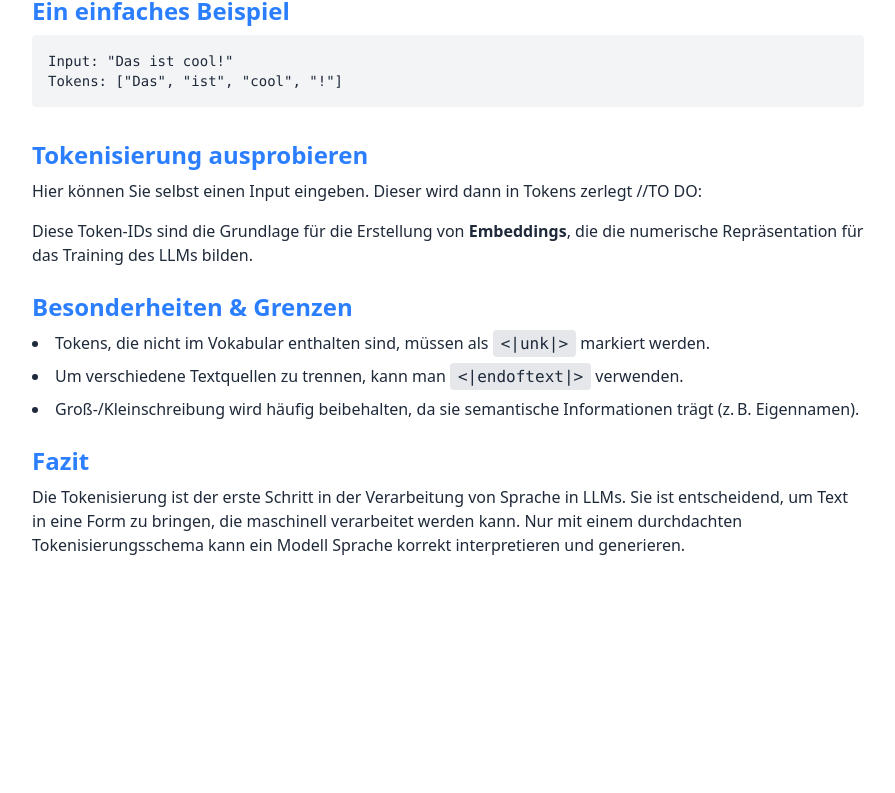
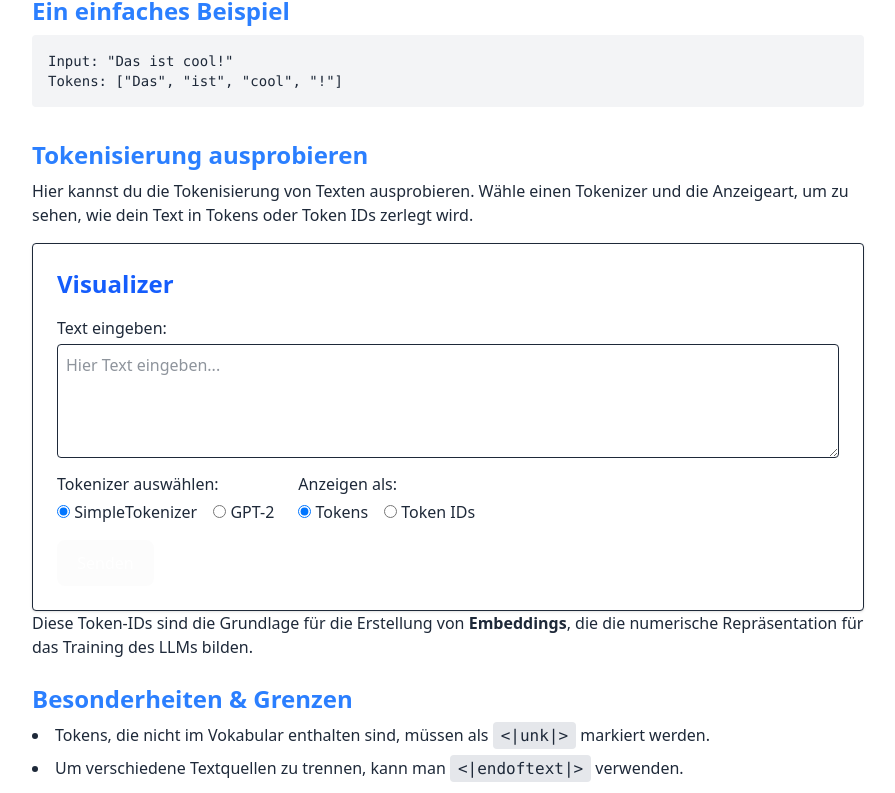
Before and after one commit to TNattermann/weiss-die-ki-dass-sie-nichts-weiss-frontend, a React (Vite) app: page /tokeninfo in a window 1280 px wide. Shown: the part 445-1238 px from the top of the page, without its empty margins (192-1087 px from the left). Before the commit the page ends 1050 px from the top, so only its background shows below. Built offline with nearby package versions, Linux system fonts and the light colour scheme.

Commit message:
first visualizer setup

```diff
--- a/src/pages/tokenInfo/TokenInfo.tsx
+++ b/src/pages/tokenInfo/TokenInfo.tsx
@@ -1,3 +1,5 @@
+import TokenVisualizer from "./TokenVisualizer.tsx";
+
 function TokenInfo() {
     return (
         <div className="p-8 max-w-4xl mx-auto text-gray-800">
@@ -24,9 +26,9 @@ function TokenInfo() {
 
             <h2 className="text-2xl font-semibold text-blue-500 mb-2 mt-8">Tokenisierung ausprobieren</h2>
             <p className="mb-4">
-                Hier können Sie selbst einen Input eingeben. Dieser wird dann in Tokens zerlegt
-                //TO DO:
+                Hier kannst du die Tokenisierung von Texten ausprobieren. Wähle einen Tokenizer und die Anzeigeart, um zu sehen, wie dein Text in Tokens oder Token IDs zerlegt wird.
             </p>
+            <TokenVisualizer />
 
             <p className="mb-6">
                 Diese Token-IDs sind die Grundlage für die Erstellung von <strong>Embeddings</strong>, die die numerische Repräsentation für das Training des LLMs bilden.
--- /dev/null
+++ b/src/pages/tokenInfo/TokenVisualizer.tsx
@@ -0,0 +1,175 @@
+import { useState } from "react";
+
+type TokenizerType = "simple" | "gpt2";
+type ViewMode = "tokens" | "token_ids";
+
+interface TokensResponse {
+    tokens: string[];
+}
+
+interface TokenIdsResponse {
+    token_ids: number[];
+}
+
+const BASE_URL = "http://localhost:8000"; // API Basis-URL anpassen!
+
+function TokenVisualizer() {
+    const [text, setText] = useState("");
+    const [tokenizer, setTokenizer] = useState<TokenizerType>("simple");
+    const [viewMode, setViewMode] = useState<ViewMode>("tokens");
+    const [tokens, setTokens] = useState<string[] | null>(null);
+    const [tokenIds, setTokenIds] = useState<number[] | null>(null);
+    const [loading, setLoading] = useState(false);
+    const [error, setError] = useState<string | null>(null);
+
+    async function handleSubmit() {
+        setLoading(true);
+        setError(null);
+        setTokens(null);
+        setTokenIds(null);
+
+        try {
+            const endpoint = viewMode === "tokens" ? "/tokens" : "/token_ids";
+
+            const response = await fetch(`${BASE_URL}${endpoint}`, {
+                method: "POST",
+                headers: {
+                    "Content-Type": "application/json",
+                },
+                body: JSON.stringify({
+                    text,
+                    tokenizer,
+                }),
+            });
+
+            if (!response.ok) {
+                throw new Error(`API Fehler: ${response.statusText}`);
+            }
+
+            if (viewMode === "tokens") {
+                const data: TokensResponse = await response.json();
+                setTokens(data.tokens);
+            } else {
+                const data: TokenIdsResponse = await response.json();
+                setTokenIds(data.token_ids);
+            }
+        } catch (err: any) {
+            setError(err.message || "Unbekannter Fehler");
+        } finally {
+            setLoading(false);
+        }
+    }
+
+    return (
+        <div className="max-w-4xl mx-auto p-6 border rounded bg-white shadow">
+            <h2 className="text-2xl font-semibold mb-4 text-blue-600">Visualizer</h2>
+
+            <label className="block mb-2 font-medium">
+                Text eingeben:
+                <textarea
+                    className="w-full p-2 border rounded mt-1"
+                    rows={4}
+                    value={text}
+                    onChange={(e) => setText(e.target.value)}
+                    placeholder="Hier Text eingeben..."
+                />
+            </label>
+
+            <div className="flex gap-6 mb-4">
+                <div>
+                    <p className="font-medium mb-1">Tokenizer auswählen:</p>
+                    <label className="mr-4">
+                        <input
+                            type="radio"
+                            name="tokenizer"
+                            value="simple"
+                            checked={tokenizer === "simple"}
+                            onChange={() => setTokenizer("simple")}
+                        />{" "}
+                        SimpleTokenizer
+                    </label>
+                    <label>
+                        <input
+                            type="radio"
+                            name="tokenizer"
+                            value="gpt2"
+                            checked={tokenizer === "gpt2"}
+                            onChange={() => setTokenizer("gpt2")}
+                        />{" "}
+                        GPT-2
+                    </label>
+                </div>
+
+                <div>
+                    <p className="font-medium mb-1">Anzeigen als:</p>
+                    <label className="mr-4">
+                        <input
+                            type="radio"
+                            name="viewMode"
+                            value="tokens"
+                            checked={viewMode === "tokens"}
+                            onChange={() => setViewMode("tokens")}
+                        />{" "}
+                        Tokens
+                    </label>
+                    <label>
+                        <input
+                            type="radio"
+                            name="viewMode"
+                            value="token_ids"
+                            checked={viewMode === "token_ids"}
+                            onChange={() => setViewMode("token_ids")}
+                        />{" "}
+                        Token IDs
+                    </label>
+                </div>
+            </div>
+
+            <button
+                onClick={handleSubmit}
+                className="bg-blue-600 text-white px-4 py-2 rounded hover:bg-blue-700 disabled:opacity-50"
+                disabled={loading || !text.trim()}
+            >
+                {loading ? "Senden..." : "Senden"}
+            </button>
+
+            {error && (
+                <p className="mt-4 text-red-600 font-semibold">Fehler: {error}</p>
+            )}
+
+            {(tokens || tokenIds) && (
+                <div className="mt-6 p-4 bg-gray-100 rounded overflow-x-auto">
+                    <h3 className="font-semibold mb-2">
+                        Ergebnis ({viewMode === "tokens" ? "Tokens" : "Token IDs"}):
+                    </h3>
+
+                    <div className="flex flex-wrap gap-1">
+                        {viewMode === "tokens" && tokens
+                            ? tokens.map((token, idx) => (
+                                <span
+                                    key={idx}
+                                    className="bg-blue-200 text-blue-800 px-2 py-1 rounded whitespace-pre-wrap"
+                                >
+                    {token}
+                  </span>
+                            ))
+                            : null}
+
+                        {viewMode === "token_ids" && tokenIds
+                            ? tokenIds.map((id, idx) => (
+                                <span
+                                    key={idx}
+                                    className="bg-green-200 text-green-800 px-2 py-1 rounded"
+                                >
+                    {id}
+                  </span>
+                            ))
+                            : null}
+                    </div>
+                </div>
+            )}
+        </div>
+    );
+}
+
+export default TokenVisualizer;
```
